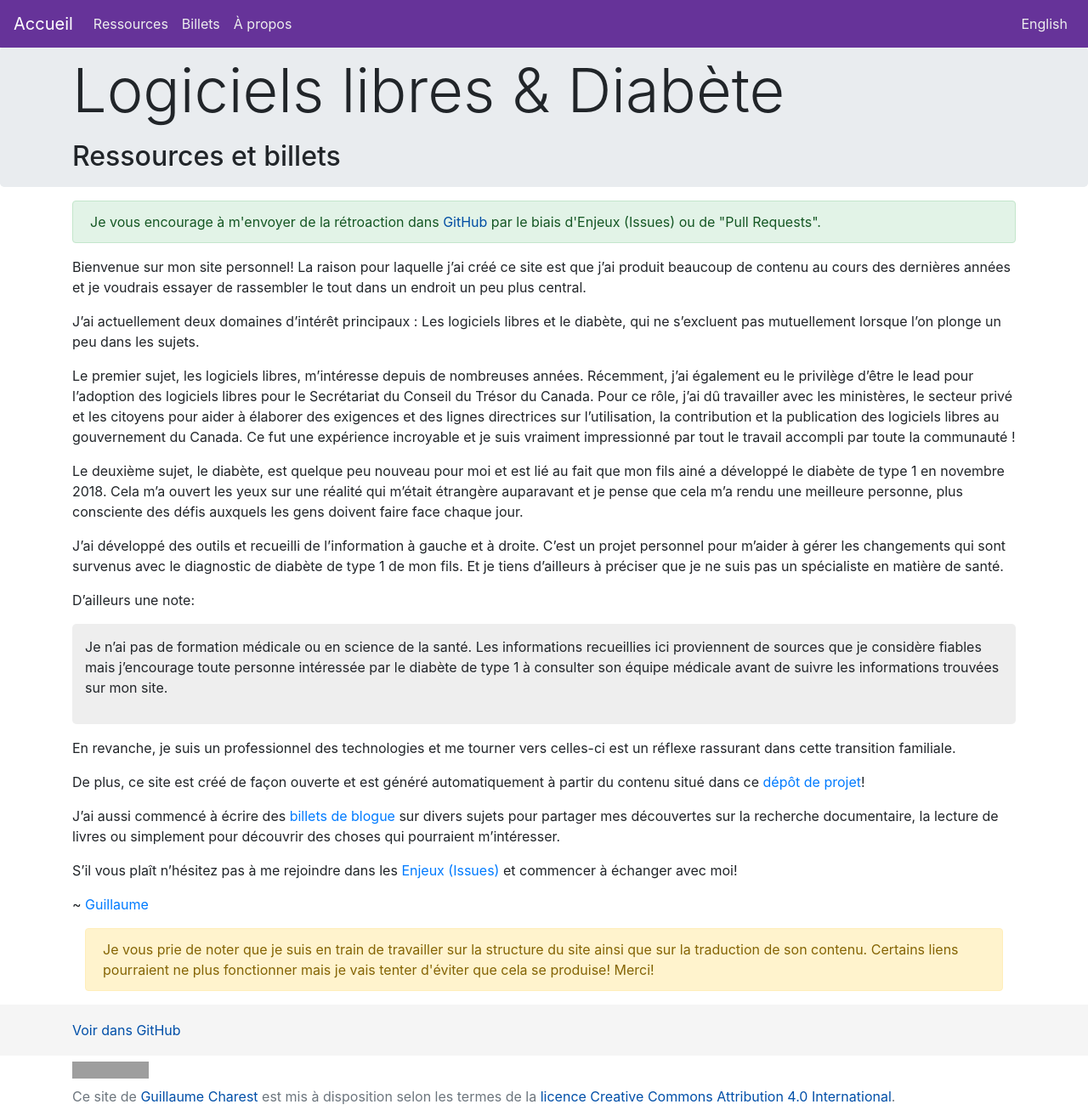
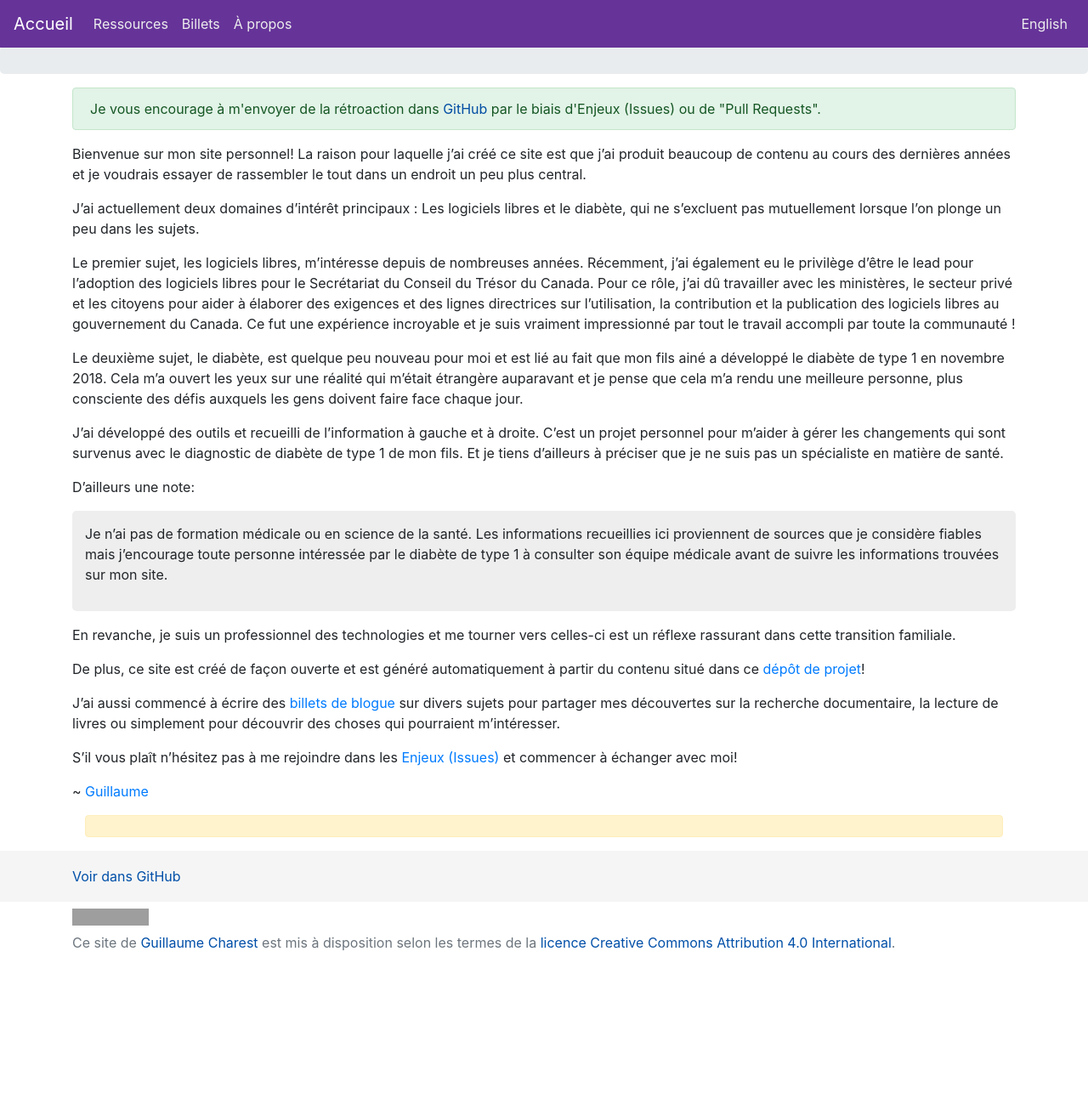
Before and after one commit to gcharest/gcharest.github.io, a Jekyll site: the page built from _pages/fr/accueil.md, in a window 1280 px wide. Shown: the whole page at 85% size. Built offline with Jekyll 4.4.1, drawn with Linux system fonts in a browser that asks for light colours; nearby versions of some CDN libraries; part of the change alters nothing that is shown; grey boxes are pictures that could not be loaded.

```diff
--- a/_config.yml
+++ b/_config.yml
@@ -12,95 +12,3 @@ url: "https://gcharest.github.io/"
 markdown: kramdown
 include: ["_pages"]
 exclude: ["wip-tec", "CONTRIBUTING.md", "cspell.json", "LICENSE", "link-check.js", "package.json", "package-lock.json", "README.md"]
-
-# i18n
-description:
-  en: Resources and blog posts
-  fr: Ressources et billets
-sectionsList:
-  en: ["General", "Open Source Software", "Diabetes"]
-  fr: ["Général", "Logiciels libres", "Diabète"]
-docsTitle:
-  en: Sections
-  fr: Sections
-resources:
-  en: Resources
-  fr: Ressources
-construction:
-  en: Please note that I'm currently working on restructuring the site and adding more translated content. Links may go dead but I'll try to minimize disruption. Thanks!
-  fr: Je vous prie de noter que je suis en train de travailler sur la structure du site ainsi que sur la traduction de son contenu. Certains liens pourraient ne plus fonctionner mais je vais tenter d'éviter que cela se produise! Merci!
-home:
-  en: Home
-  fr: Accueil
-aPropos:
-  en: About
-  fr: À propos
-index:
-  en: home.html
-  fr: index.html
-language:
-  en: English
-  fr: Français
-presentations:
-  en: Presentations
-  fr: Présentations
-blogTranslated:
-  en: Translation date
-  fr: Date de traduction
-pagesAbout:
-  en: About me
-  fr: À propos de moi
-pagesWIP:
-  en: Work In Progress
-  fr: Travaux en cours
-pagesReview:
-  en: Under Review
-  fr: En révision
-pagesArchive:
-  en: Archives
-  fr: Archives
-pagesOther:
-  en: Other
-  fr: Autre
-thisPageHasMoved:
-  en: "This page has been modified and can now be found at the following link:"
-  fr: "Cette page a été modifiée et peut maintenant être trouvée au lien suivant:"
-title:
-  en: Open Source Software & Diabetes
-  fr: Logiciels libres & Diabète
-viewOnGithub:
-  en: View on GitHub
-  fr: Voir dans GitHub
-writtenBy:
-  en: Written by
-  fr: Écrit par
-lastModified:
-  en: Last modified
-  fr: Dernière modification
-blogPosts:
-  en: Blog Posts
-  fr: Billets
-ccby1:
-  en: This site
-  fr: Ce site
-ccby2:
-  en: from
-  fr: de
-ccby3:
-  en: is provided under the terms of the
-  fr: est mis à disposition selon les termes de la
-ccby4:
-  en: Creative Commons Attribution 4.0 International licence
-  fr: licence Creative Commons Attribution 4.0 International
-feedback:
-  en: I encourage you to send me feedback on <a href=https://github.com/gcharest/gcharest.github.io>GitHub</a> through Issues or Pull Requests. Look here on <a href="how-to-contribute.html">how to contribute</a>.
-  fr: Je vous encourage à m'envoyer de la rétroaction dans <a href=https://github.com/gcharest/gcharest.github.io>GitHub</a> par le biais d'Enjeux (Issues) ou de "Pull Requests".
-printPDF:
-  en: Printable version
-  fr: Version imprimable
-printPDFNotes:
-  en: with notes
-  fr: avec notes
-printPDFNotice:
-  en: Note that the printable version only works with modern browsers. Internet Explorer is not supported.
-  fr: Notez que la version imprimable ne fonctionne qu'avec des navigateurs modernes. Internet Explorer n'est pas supporté.
```
